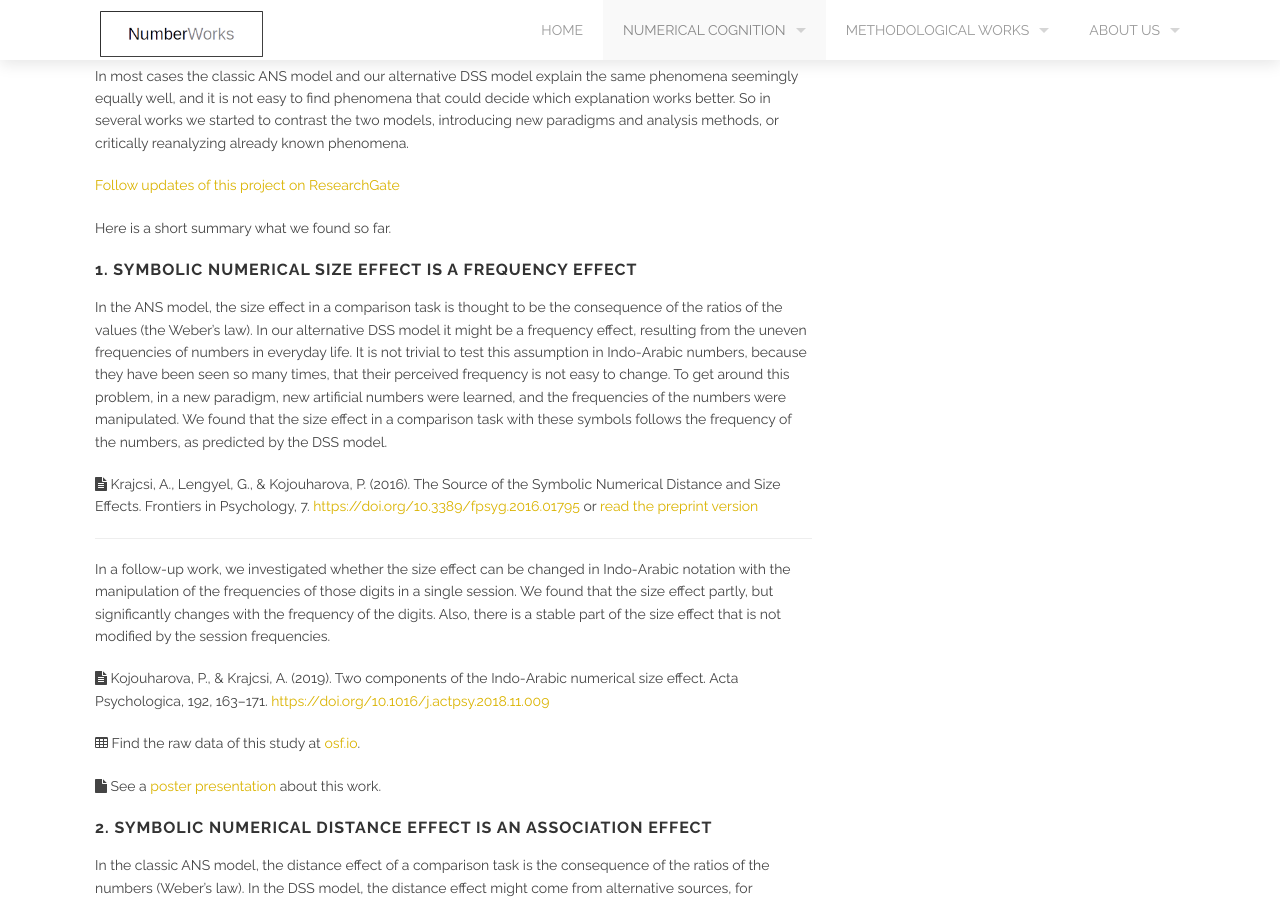
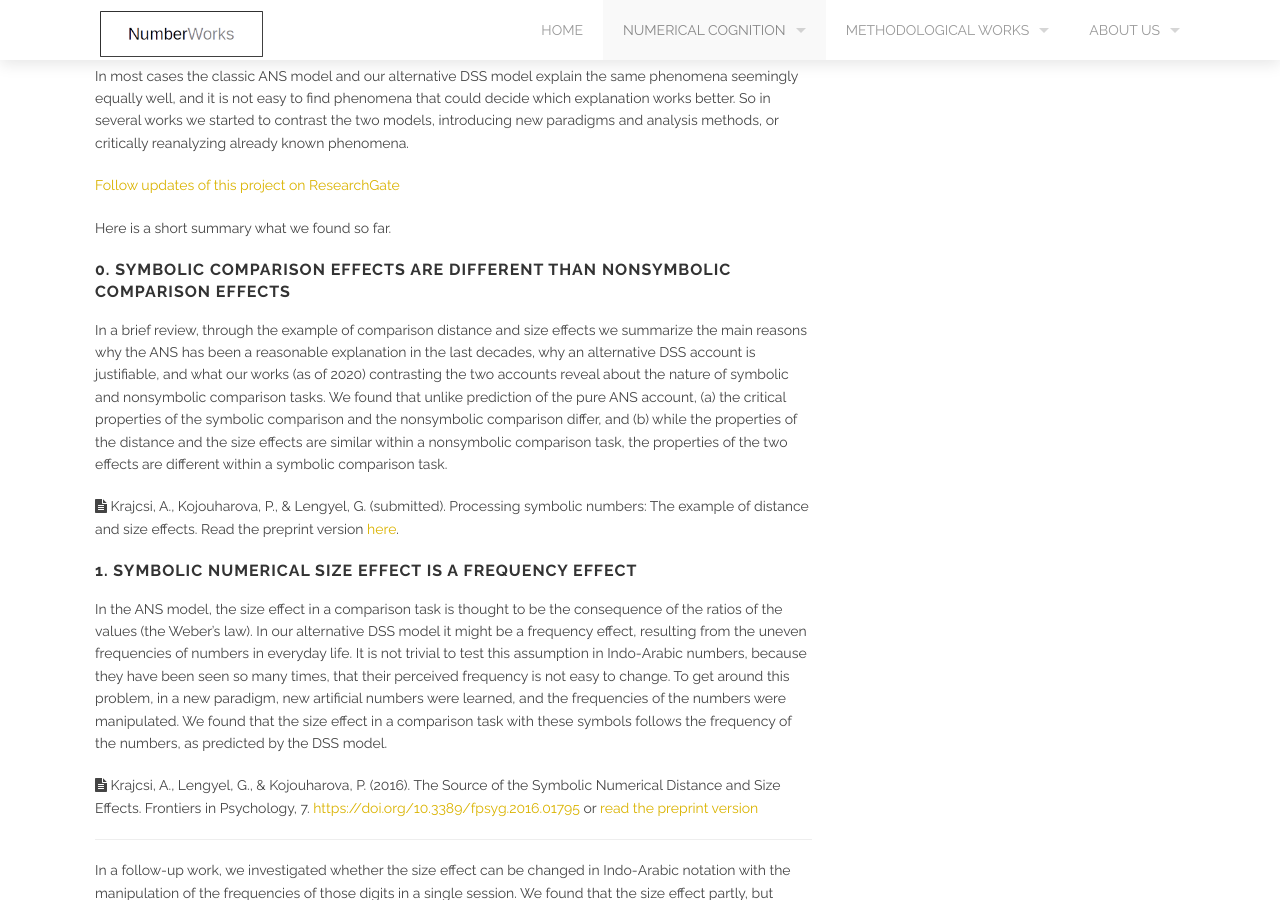
Before and after one commit to theNumberWorks/numberworks_website, a Jekyll site: the page built from discrete_semantic_system.md, in a window 1280 px wide and 900 px high, scrolled down 1068 px. Built offline with Jekyll 4.4.1, drawn with Linux system fonts in a browser that asks for light colours.

Commit message:
Update discrete_semantic_system.md

```diff
--- a/discrete_semantic_system.md
+++ b/discrete_semantic_system.md
@@ -21,6 +21,12 @@ In most cases the classic ANS model and our alternative DSS model explain the sa
 [Follow updates of this project on ResearchGate](https://www.researchgate.net/project/An-alternative-model-for-symbolic-number-processing)
 
 Here is a short summary what we found so far.
+
+### 0. Symbolic comparison effects are different than nonsymbolic comparison effects
+In a brief review, through the example of comparison distance and size effects we summarize the main reasons why the ANS has been a reasonable explanation in the last decades, why an alternative DSS account is justifiable, and what our works (as of 2020) contrasting the two accounts reveal about the nature of symbolic and nonsymbolic comparison tasks. We found that unlike prediction of the pure ANS account, (a) the critical properties of the symbolic comparison and the nonsymbolic comparison differ, and (b) while the properties of the distance and the size effects are similar within a nonsymbolic comparison task, the properties of the two effects are different within a symbolic comparison task.
+
+<i class='fa fa-file-text'></i> Krajcsi, A., Kojouharova, P., & Lengyel, G. (submitted). Processing symbolic numbers: The example of distance and size effects. Read the preprint version [here](https://psyarxiv.com/5wzcx).
+
 ### 1. Symbolic numerical size effect is a frequency effect
 In the ANS model, the size effect in a comparison task is thought to be the consequence of the ratios of the values (the Weber's law). In our alternative DSS model it might be a frequency effect, resulting from the uneven frequencies of numbers in everyday life. It is not trivial to test this assumption in Indo-Arabic numbers, because they have been seen so many times, that their perceived frequency is not easy to change. To get around this problem, in a new paradigm, new artificial numbers were learned, and the frequencies of the numbers were manipulated. We found that the size effect in a comparison task with these symbols follows the frequency of the numbers, as predicted by the DSS model.
 
```
